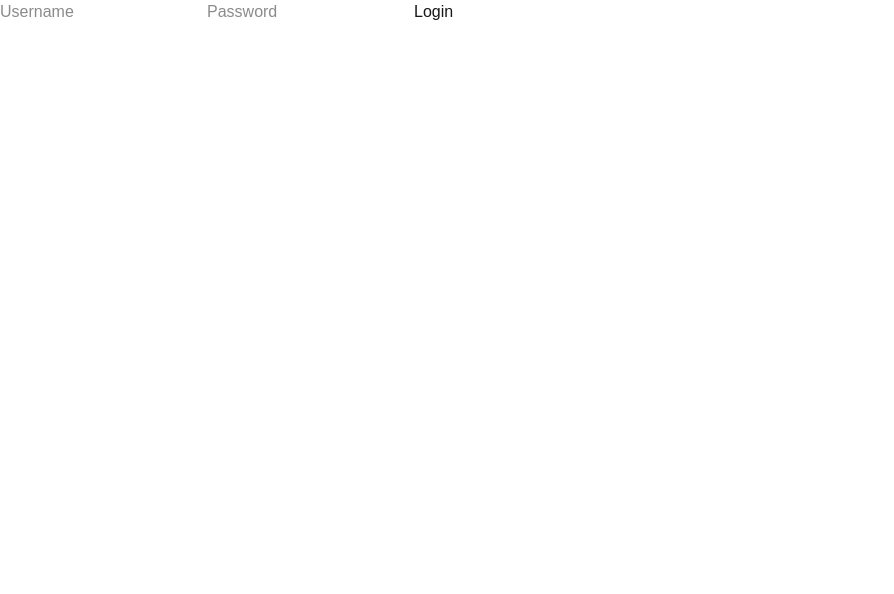
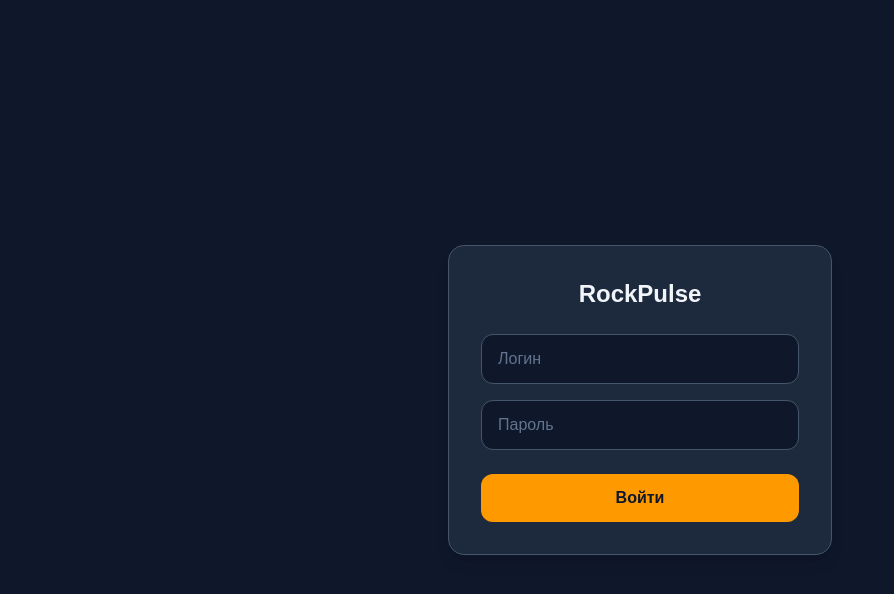
Before and after one commit to ViktorBobrov/RockPulse, a Next.js app in the folder rockpulse/: page /login in a window 1280 px wide. Shown: the top 594 px of the page, without its empty margins (0-894 px from the left). Built offline with nearby package versions, Linux system fonts and the light colour scheme.

Commit message:
feat: добавленны стили в шапку и в окно авторизации

```diff
--- a/rockpulse/app/components/Navbar.tsx
+++ b/rockpulse/app/components/Navbar.tsx
@@ -4,11 +4,11 @@ import Link from "next/link";
 
 export default function Navbar() {
     return (
-        <nav>
-        <Link href="/">
+        <nav  className="flex gap-6 bg-slate-800 border-b border-slate-700 px-6 py-4">
+        <Link href="/"  className="text-slate-300 font-semibold hover:text-amber-500 transition">
             <h3>Cards</h3>
         </Link>
-        <Link href="/map"><h3>Map</h3></Link>
+        <Link href="/map" className="text-slate-300 font-semibold hover:text-amber-500 transition"><h3>Map</h3></Link>
 
         </nav>
 
--- a/rockpulse/app/login/page.tsx
+++ b/rockpulse/app/login/page.tsx
@@ -24,13 +24,39 @@ export default function LoginPage() {
        }
     }
     return (
-        <div>
-            <form  onSubmit={handleSubmit}>
-                <input type="text" placeholder="Username" value={login} onChange={(e) => setLogin(e.target.value)} />
-                <input type="password" placeholder="Password" value={password} onChange={(e) => setPassword(e.target.value)} />
-                {error&&<span>ошибка,неверный логин или пароль</span>}
-                <button type="submit">Login</button>
-            </form>
+        <div className="flex min-h-screen items-center justify-center bg-slate-900 px-4">
+            <div className="w-full max-w-sm rounded-2xl border border-slate-600 bg-slate-800 p-8 shadow-lg">
+                <h1 className="mb-6 text-center text-2xl font-bold text-slate-100">
+                    RockPulse
+                </h1>
+                <form onSubmit={handleSubmit} className="flex flex-col gap-4">
+                    <input
+                        type="text"
+                        placeholder="Логин"
+                        value={login}
+                        onChange={(e) => setLogin(e.target.value)}
+                        className="rounded-xl border border-slate-600 bg-slate-900 px-4 py-3 text-slate-100 placeholder-slate-500 outline-none transition focus:border-amber-500"
+                    />
+                    <input
+                        type="password"
+                        placeholder="Пароль"
+                        value={password}
+                        onChange={(e) => setPassword(e.target.value)}
+                        className="rounded-xl border border-slate-600 bg-slate-900 px-4 py-3 text-slate-100 placeholder-slate-500 outline-none transition focus:border-amber-500"
+                    />
+                    {error && (
+                        <span className="text-center text-sm text-red-400">
+                            Неверный логин или пароль
+                        </span>
+                    )}
+                    <button
+                        type="submit"
+                        className="mt-2 rounded-xl bg-amber-500 py-3 font-semibold text-slate-900 transition hover:bg-amber-400 active:bg-amber-600"
+                    >
+                        Войти
+                    </button>
+                </form>
+            </div>
         </div>
     );
 }
```
